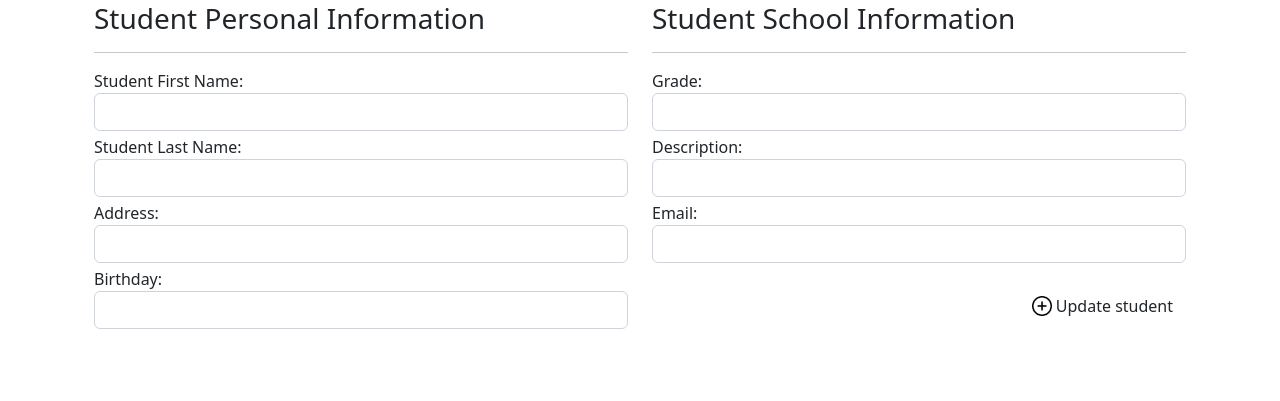
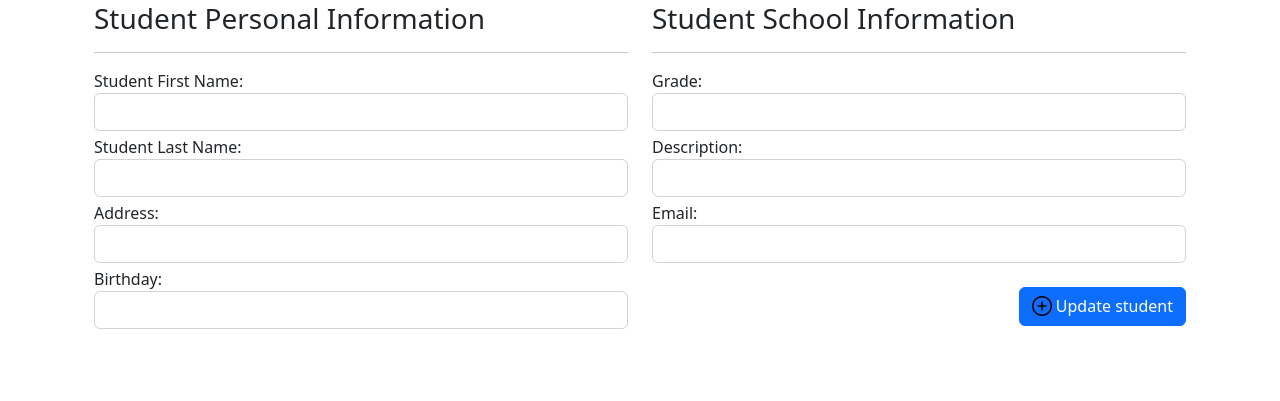
Before and after one commit to alexis0501/Python-Project, a Flask app: template flask_app/templates/studentEdit.html in a window 1280 px wide. Shown: the part 132-533 px from the top of the page. Run offline with Flask 2, Linux system fonts and the light colour scheme; the template is opened without the code that fills it, so the values that code supplies are empty.

Commit message:
made edit button primary class

```diff
--- a/flask_app/templates/studentEdit.html
+++ b/flask_app/templates/studentEdit.html
@@ -79,7 +79,7 @@
                 <label for="email">Email:</label>
                 <input type="text" class="form-control" name="email" value="{{student.email}}">
             </div>
-            <button class="btn mt-4 float-end mt-1" type="submit">
+            <button class="btn btn-primary mt-4 float-end mt-1" type="submit">
                 <img class="icon add-icon-mb" src="{{ url_for('static', filename = 'icons/Add.png') }}" alt="Add icon">
                 Update student
             </button>
```
